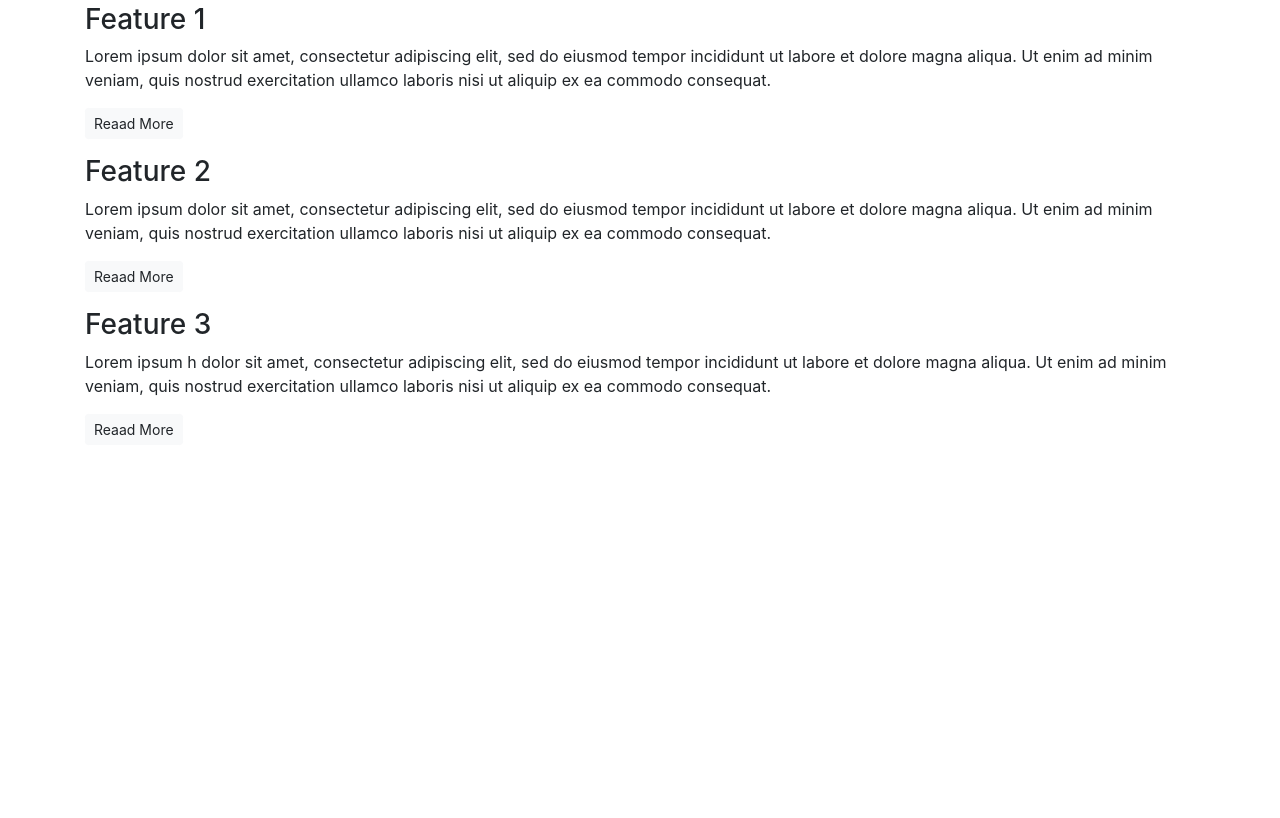
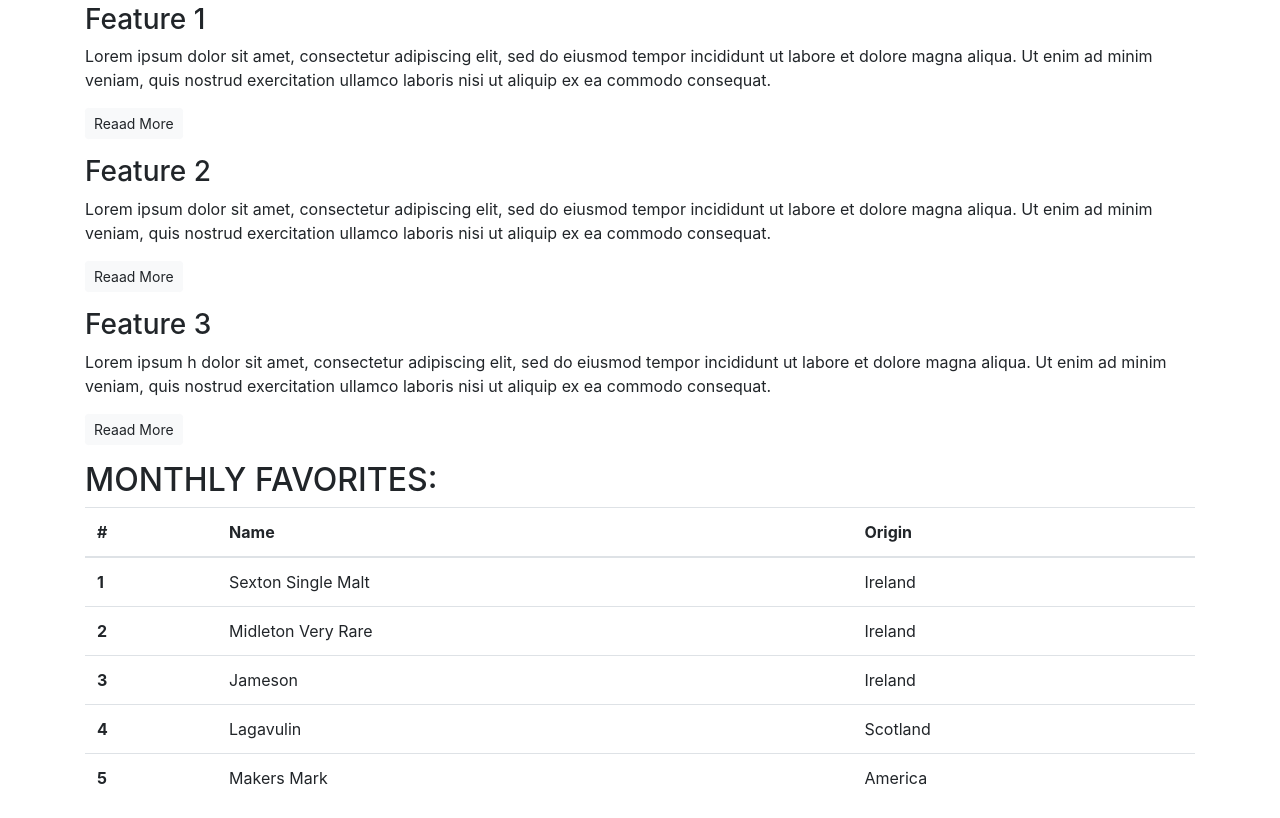
Before and after one commit to Jade-Quinn/bootstrap4, a plain HTML site: page index.html in a window 1280 px wide. Shown: the part 498-1316 px from the top of the page. Before the commit the page ends 959 px from the top, so only its background shows below. Drawn offline with nearby package versions, Linux system fonts and the light colour scheme.

Commit message:
Monthly favorites

```diff
--- a/index.html
+++ b/index.html
@@ -56,6 +56,50 @@
             </div>
         </section>
         <!-- /.features -->
+
+        <!-- Monthly Favorites -->
+        <section class="favorites">
+
+            <h2 class="text-uppercase">Monthly Favorites:</h2>
+            <table class="table">
+                <thead>
+                    <tr>
+                    <th scope="col">#</th>
+                    <th scope="col">Name</th>
+                    <th scope="col">Origin</th>
+                    </tr>
+                </thead>
+                <tbody>
+                    <tr>
+                    <th scope="row">1</th>
+                    <td>Sexton Single Malt</td>
+                    <td>Ireland</td>
+                    </tr>
+                    <tr>
+                    <th scope="row">2</th>
+                    <td>Midleton Very Rare</td>
+                    <td>Ireland</td>
+                    </tr>
+                    <tr>
+                    <th scope="row">3</th>
+                    <td>Jameson</td>
+                    <td>Ireland</td>
+                    </tr>
+                    <tr>
+                    <th scope="row">4</th>
+                    <td>Lagavulin</td>
+                    <td>Scotland</td>
+                    </tr>
+                    <tr>
+                    <th scope="row">5</th>
+                    <td>Makers Mark</td>
+                    <td>America</td>
+                    </tr>
+                </tbody>
+            </table>
+        </section>
+        <!-- /Monthly Favorites -->
+
     </article>
 </body>
 
```
